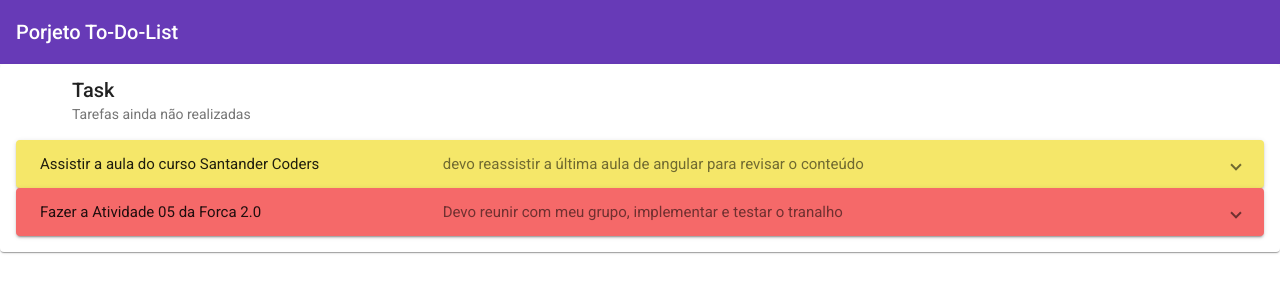
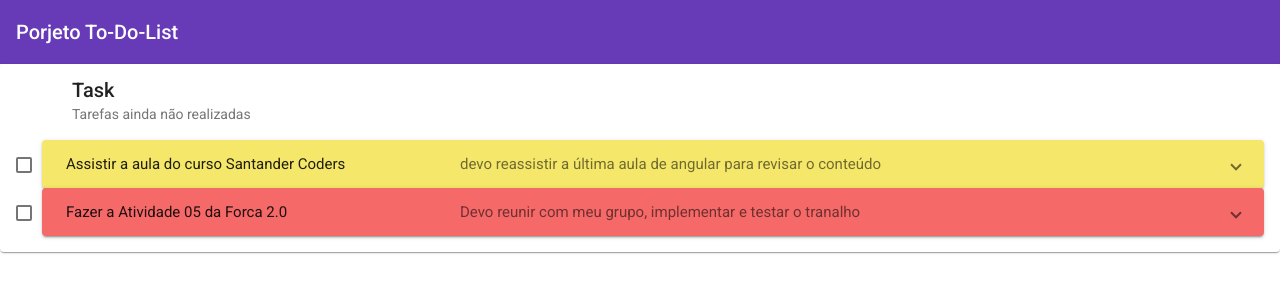
Before and after one commit to Dark1922/angular-app, an Angular app: page / in a window 1280 px wide. Shown: the top 300 px of the page. Built offline with nearby package versions, Linux system fonts and the light colour scheme.

Commit message:
pegando o evento do checkbox

```diff
--- a/src/app/models/task.model.ts
+++ b/src/app/models/task.model.ts
@@ -10,4 +10,5 @@ export interface Task {
   dueDate: Date;
   priority:TaskPriority;
   labels: string[];
+  done: boolean;
 };
--- a/src/app/pages/todo-list/todo-list-item/todo-list-item.component.css
+++ b/src/app/pages/todo-list/todo-list-item/todo-list-item.component.css
@@ -9,3 +9,10 @@
  .bg-yellow, .low{
    background:  #f5e769;
  }
+
+ .item-container {
+   display: flex;
+   justify-content: space-between;
+   align-items: center;
+   width: 100%;
+ }
--- a/src/app/pages/todo-list/todo-list-item/todo-list-item.component.html
+++ b/src/app/pages/todo-list/todo-list-item/todo-list-item.component.html
@@ -1,5 +1,7 @@
 <!--<mat-expansion-panel [ngStyle]="{backgroundColor: getColor()}" *ngIf="task">so vai renderizar se caso task tenha algum valor possuir-->
-  <mat-expansion-panel [ngClass]="task.priority.toLowerCase()" *ngIf="task">
+  <div *ngIf="task" class="item-container">
+  <mat-checkbox [checked]="task.done" (change)="markAsDone($event)"></mat-checkbox>
+  <mat-expansion-panel [ngClass]="task.priority.toLowerCase()" style="flex: 1; margin-left: 10px;" >
   <mat-expansion-panel-header>
     <mat-panel-title>
       {{task.title}}
@@ -13,3 +15,4 @@
     <li>{{task.priority}}</li>
   </ul>
 </mat-expansion-panel>
+</div>
--- a/src/app/pages/todo-list/todo-list-item/todo-list-item.component.ts
+++ b/src/app/pages/todo-list/todo-list-item/todo-list-item.component.ts
@@ -1,4 +1,5 @@
-import { Component, Input, OnInit } from '@angular/core';
+import { Component, EventEmitter, Input, OnInit, Output } from '@angular/core';
+import { MatCheckboxChange } from '@angular/material/checkbox';
 import { Task } from 'src/app/models/task.model';
 
 @Component({
@@ -10,6 +11,8 @@ export class TodoListItemComponent implements OnInit {
 
   //pode ser undefined ou taks ?
   @Input() task?: Task;
+  @Input() taskId?: number; //pega o valor do id do task index
+  @Output() marnTaskAsDone: EventEmitter<any> = new EventEmitter(); //porta de saida
 
   constructor() { }
 
@@ -32,4 +35,8 @@ export class TodoListItemComponent implements OnInit {
       return 'white';
   }
   }
+
+  markAsDone(event: MatCheckboxChange) {
+   console.log(event)
+  }
 }
--- a/src/app/pages/todo-list/todo-list.component.html
+++ b/src/app/pages/todo-list/todo-list.component.html
@@ -14,6 +14,6 @@
     <mat-card-subtitle>Tarefas ainda não realizadas</mat-card-subtitle>
   </mat-card-header>
   <mat-card-content>
-<pages-todo-list-item *ngFor="let task of tasksList" [task]="task"></pages-todo-list-item>
+<pages-todo-list-item *ngFor="let task of tasksList; index as id" [taskId]="id"  [task]="task"></pages-todo-list-item>
   </mat-card-content>
 </mat-card>
--- a/src/app/pages/todo-list/todo-list.component.ts
+++ b/src/app/pages/todo-list/todo-list.component.ts
@@ -20,6 +20,7 @@ export class TodoListComponent implements OnInit {
       dueDate: new Date,
       priority: TaskPriority.Low,
       labels: [],
+      done: false,
     },
     {
       title: "Fazer a Atividade 05  da Forca 2.0",
@@ -27,6 +28,7 @@ export class TodoListComponent implements OnInit {
       dueDate: new Date,
       priority: TaskPriority.High,
       labels: [],
+      done: false,
     },
     ];
   }
```
Also changed, not shown: src/app/material/material.module.ts (+6 -2 lines).
